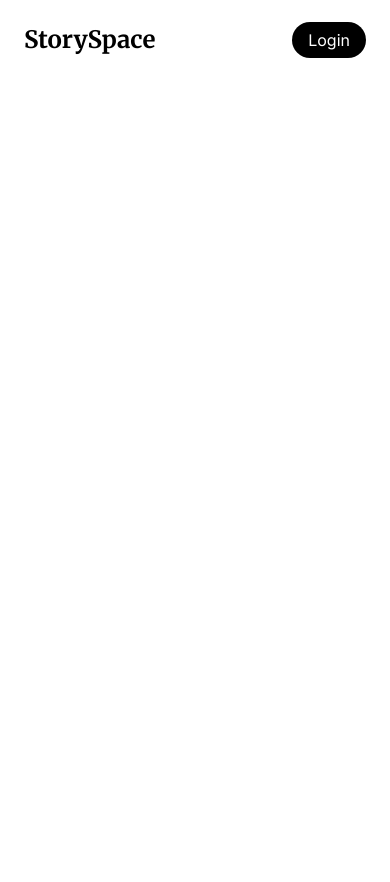
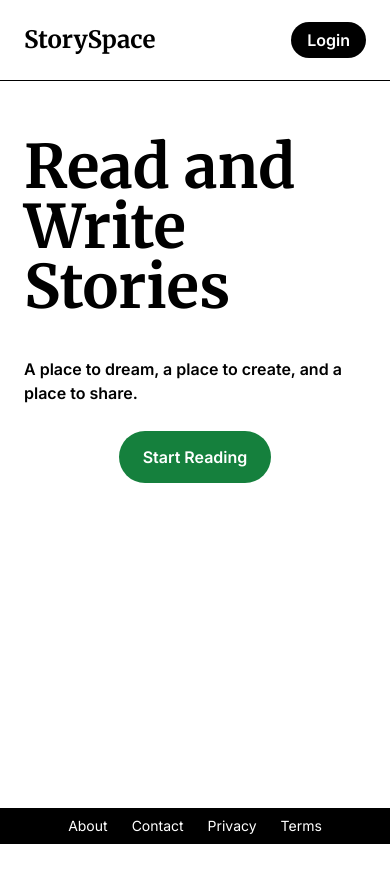
Before and after one commit to handkrchief/story-space, a website built with Vite: page index.html in a window 390 px wide. After the commit the page ends 844 px from the top, so only its background shows below. Built offline with nearby package versions, Linux system fonts and the light colour scheme.

Commit message:
Finished mobile design
Mobile design for small screens done, next work on responsiveness to other screen sizes.

```diff
--- a/index.html
+++ b/index.html
@@ -8,17 +8,19 @@
       href="https://fonts.googleapis.com/css2?family=Merriweather:wght@400;700&family=Inter:wght@400;500;600&display=swap"
       rel="stylesheet"
     />
+    <link rel="icon" href="/src/assets/favicon-32x32.png" sizes="32x32" type="image/png">
+    <link rel="icon" href="/src/assets/favicon-16x16.png" sizes="16x16" type="image/png">
     <title>StorySpace</title>
   </head>
-  <body>
-    <nav class="bg-white">
-      <div class="flex flex-wrap items-center justify-between p-6 mx-auto">
+  <body class="flex flex-col min-h-screen bg-white">
+    <nav class="border-b border-black">
+      <div class="flex items-center justify-between p-6 mx-auto">
         <!-- Logo -->
         <a href="#" class="flex items-center space-x-3">
-          <span class="self-center text-2xl font-bold font-heading whitespace-nowrap">StorySpace</span>
+          <span class="self-center text-2xl font-extrabold font-heading whitespace-nowrap">StorySpace</span>
         </a>
         <!-- Navigation -->
-        <ul class="flex items-center space-x-6 font-body">
+        <ul class="flex items-center space-x-6 font-bold font-body">
           <li>
             <a href="#" class="hidden md:block">Read</a>
           </li>
@@ -29,18 +31,61 @@
             <a href="#" class="hidden md:block">Write</a>
           </li>
           <li>
-            <a href="#" class="px-4 py-2 text-white bg-black rounded-full">Login</a>
+            <button>
+              <a href="#" class="px-4 py-2 text-white bg-black rounded-full">Login</a>
+            </button>
           </li>
         </ul>
       </div>
     </nav>
 
-    <main class="bg-white">
-      <section class="flex flex-col items-center justify-center h-screen p-6 space-y-6 text-center">
+    <main class="flex-grow mt-8">
+      <section class="flex flex-col items-center justify-center p-6 space-y-10 md:items-start">
+        <h1 class="text-6xl font-extrabold font-heading">Read and Write Stories</h1>
 
+        <p class="font-bold md:hidden font-body">
+          A place to dream, a place to create, and a place to share.
+        </p>
 
+        <p class="hidden font-bold md:block font-body">
+          At StorySpace, everyone has a story to tell. Write your own, explore stories from others,
+          and get thoughtful feedback from a creative community.
+        </p>
+        <p class="hidden font-bold md:block font-body">
+          A place to dream, a place to create, and a place to share.
+        </p>
+
+        <button>
+          <a href="#" class="px-6 py-4 font-bold text-white bg-green-700 rounded-full font-body md:bg-black">Start Reading</a>
+        </button>
+      </section>
+
+      <section class="hidden">
+        <img src="/src/assets/bg-image.png" alt="StorySpace Logo" />
       </section>
     </main>
+
+    <footer>
+      <div class="p-2 text-white bg-black">
+        <ul class="flex items-center justify-center space-x-6 text-sm">
+          <li>
+            <a href="#" class="font-body font-extralight">About</a>
+          </li>
+          <li>
+            <a href="#" class="font-body font-extralight">Contact</a>
+          </li>
+          <li>
+            <a href="#" class="font-body font-extralight md:hidden">Privacy</a>
+            <a href="#" class="hidden font-body font-extralight md:block">Privacy Policy</a>
+          </li>
+          <li>
+            <a href="#" class="font-body font-extralight md:hidden">Terms</a>
+            <a href="#" class="hidden font-body font-extralight md:block">Terms of Service</a>
+          </li>
+        </ul>
+
+      </div>
+    </footer>
     <script type="module" src="./src/main.js"></script>
   </body>
 </html>
```
Also changed, not shown: src/assets/bg-image.png (added), src/assets/favicon-16x16.png (added), src/assets/favicon-32x32.png (added).
